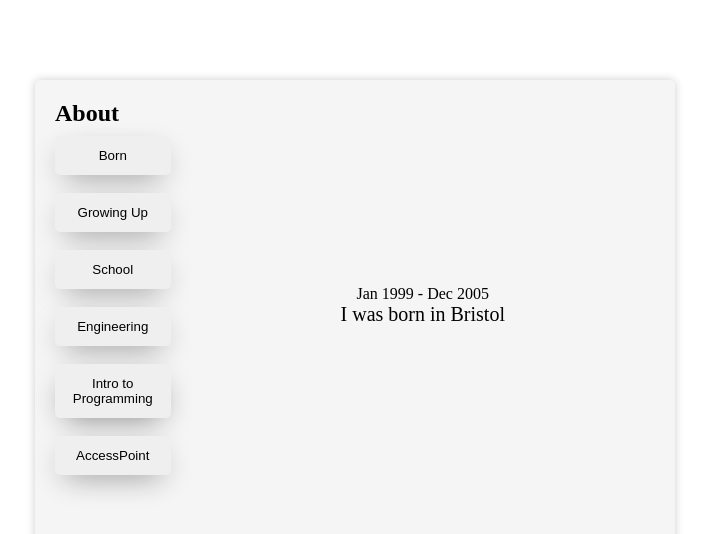
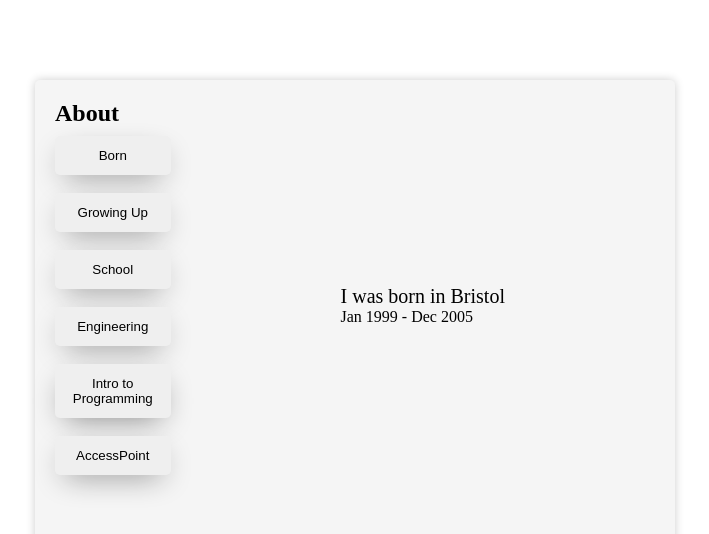
Before and after one commit to LukeWebster-Khan/Portfolio, a Next.js app: page / in a window 1280 px wide. Shown: the part 720-1254 px from the top of the page, without its empty margins (285-994 px from the left). Built offline with nearby package versions, Linux system fonts and the light colour scheme; a web font is replaced by a local one.

Commit message:
adjusted framer motion and removed csstransition

```diff
--- a/components/About.js
+++ b/components/About.js
@@ -1,17 +1,16 @@
-import React, { useState } from "react";
+import React, { useState, useRef } from "react";
 import styles from "../styles/Page.module.scss";
 import data from "../public/about.json";
 import { motion } from "framer-motion";
-import { CSSTransition } from "react-transition-group";
 
 const About = () => {
   const [active, setActive] = useState(0);
-
+  const [showMessage, setShowMessage] = useState(true);
+  const nodeRef = useRef(null);
   const onChange = (e) => {
     setActive(e.target.getAttribute("data-index"));
   };
   return (
-    <CSSTransition key={1} timeout={250}>
     <section className={styles.about} id="about">
       <h1>About</h1>
       <div className={styles.about__container}>
@@ -59,23 +58,23 @@ const About = () => {
             AccessPoint
           </button>
         </div>
-          <div className={styles.about__content}>
-            <motion.p
-              animate={{
-                x: 0,
-                opacity: 1,
-              }}
+        <motion.div
+          className={styles.about__content}
+          initial={{ x: -100, opacity: 0 }}
+          animate={{ x: 0, opacity: 1 }}
           transition={{
-                duration: 1,
+            delay: 0,
+            x: { duration: 1 },
+            default: { ease: "linear" },
           }}
         >
-              {data[active].date}
-            </motion.p>
+          <div>
             <p className={styles.about__desc}>{data[active].desc}</p>
+            <p>{data[active].date}</p>
           </div>
+        </motion.div>
       </div>
     </section>
-    </CSSTransition>
   );
 };
 export default About;
--- a/package.json
+++ b/package.json
@@ -9,12 +9,14 @@
     "lint": "next lint"
   },
   "dependencies": {
+    "classnames": "^2.3.2",
     "framer-motion": "^7.6.1",
     "next": "12.3.1",
     "react": "18.2.0",
     "react-dom": "18.2.0",
     "react-icons": "^4.6.0",
-    "react-transition-group": "^4.4.5"
+    "react-transition-group": "^4.4.5",
+    "styled-components": "^5.3.6"
   },
   "devDependencies": {
     "eslint": "8.25.0",
--- a/pages/index.js
+++ b/pages/index.js
@@ -97,36 +97,6 @@ export default function Home(props) {
                 ""
               )}
             </motion.div>
-
-            {/* <div className={styles.grid}>
-          <a href="https://nextjs.org/docs" className={styles.card}>
-            <h2>Documentation &rarr;</h2>
-            <p>Find in-depth information about Next.js features and API.</p>
-          </a>
-
-          <a href="https://nextjs.org/learn" className={styles.card}>
-            <h2>Learn &rarr;</h2>
-            <p>Learn about Next.js in an interactive course with quizzes!</p>
-          </a>
-
-          <a
-            href="https://github.com/vercel/next.js/tree/canary/examples"
-            className={styles.card}
-          >
-            <h2>Examples &rarr;</h2>
-            <p>Discover and deploy boilerplate example Next.js projects.</p>
-          </a>
-
-          <a
-            href="https://vercel.com/new?utm_source=create-next-app&utm_medium=default-template&utm_campaign=create-next-app"
-            className={styles.card}
-          >
-            <h2>Deploy &rarr;</h2>
-            <p>
-              Instantly deploy your Next.js site to a public URL with Vercel.
-            </p>
-          </a>
-        </div> */}
           </div>
           <About />
           <div className={styles["under-construction"]}>
@@ -134,24 +104,7 @@ export default function Home(props) {
           </div>
         </main>
 
-        <footer className={styles.footer}>
-          {/* <a
-            href="https://vercel.com?utm_source=create-next-app&utm_medium=default-template&utm_campaign=create-next-app"
-            target="_blank"
-            rel="noopener noreferrer"
-            className={styles.footer__link}
-          >
-            Powered by{" "}
-            <span className={styles.logo}>
-              <Image
-                src="/vercel.svg"
-                alt="Vercel Logo"
-                width={72}
-                height={16}
-              />
-            </span>
-          </a> */}
-        </footer>
+        <footer className={styles.footer}></footer>
       </div>
     </>
   );
--- a/public/about.json
+++ b/public/about.json
@@ -1,25 +1,31 @@
 [
     {
+        "id": "1",
         "date": "Jan 1999 - Dec 2005",
         "desc": "I was born in Bristol"
     },
     {
+        "id": "2",
         "date": "Jan 2006 - Dec 2007",
         "desc": "I have 2 brothers, each one six years apart"
     },
     {
+        "id": "3",
         "date":"Jan 2008 - Dec 2017",
         "desc": "I Went to Clifton College"
     },
     {
+        "id": "4",
         "date":"Jan 2018 - Oct 2020",
         "desc": "I worked as a Civil Engineer"
     },
     {
+        "id": "5",
         "date": "July 2020 - Oct 2020",
         "desc": "I learned to programme using FreeCodeCamp"
     },
     {
+        "id": "6",
         "date": "Sep 2020 - Present",
         "desc": "I work as a Junior Developer at AccessPoint"
     }
--- a/styles/Home.module.scss
+++ b/styles/Home.module.scss
@@ -148,6 +148,7 @@ $color-primary: #0070f3; // This is a local variable
     }
     @include mobile-small {
       width: 100%;
+      margin-top: 100px;
     }
   }
   &__span {
--- a/styles/Page.module.scss
+++ b/styles/Page.module.scss
@@ -44,3 +44,45 @@
     width: 100%;
   }
 }
+
+.button {
+  padding: 8px 16px;
+  cursor: pointer;
+}
+
+.animate {
+  transition: transform 0.35s ease-in-out;
+}
+
+.animate.grow {
+  transform: scale(1.5);
+}
+/* starting ENTER animation */
+.messageout-enter {
+  position: absolute;
+  top: 0;
+  left: calc(13% + 5px);
+  right: calc(13% + 5px);
+  opacity: 0.01;
+  transform: translateY(0%) scale(0.01);
+}
+
+/* ending ENTER animation */
+.messageout-enter-active {
+  opacity: 1;
+  transform: translateY(0%) scale(1);
+  transition: all 1000ms ease-in-out;
+}
+
+/* starting EXIT animation */
+.messageout-exit {
+  opacity: 1;
+  transform: scale(1.01);
+}
+
+/* ending EXIT animation */
+.messageout-exit-active {
+  opacity: 0;
+  transform: scale(4);
+  transition: all 1000ms ease-in-out;
+}
```
Also changed, not shown: 1 other file (tests, documents, lock files or other folders). Lines whose indentation alone changed are shown as unchanged.
